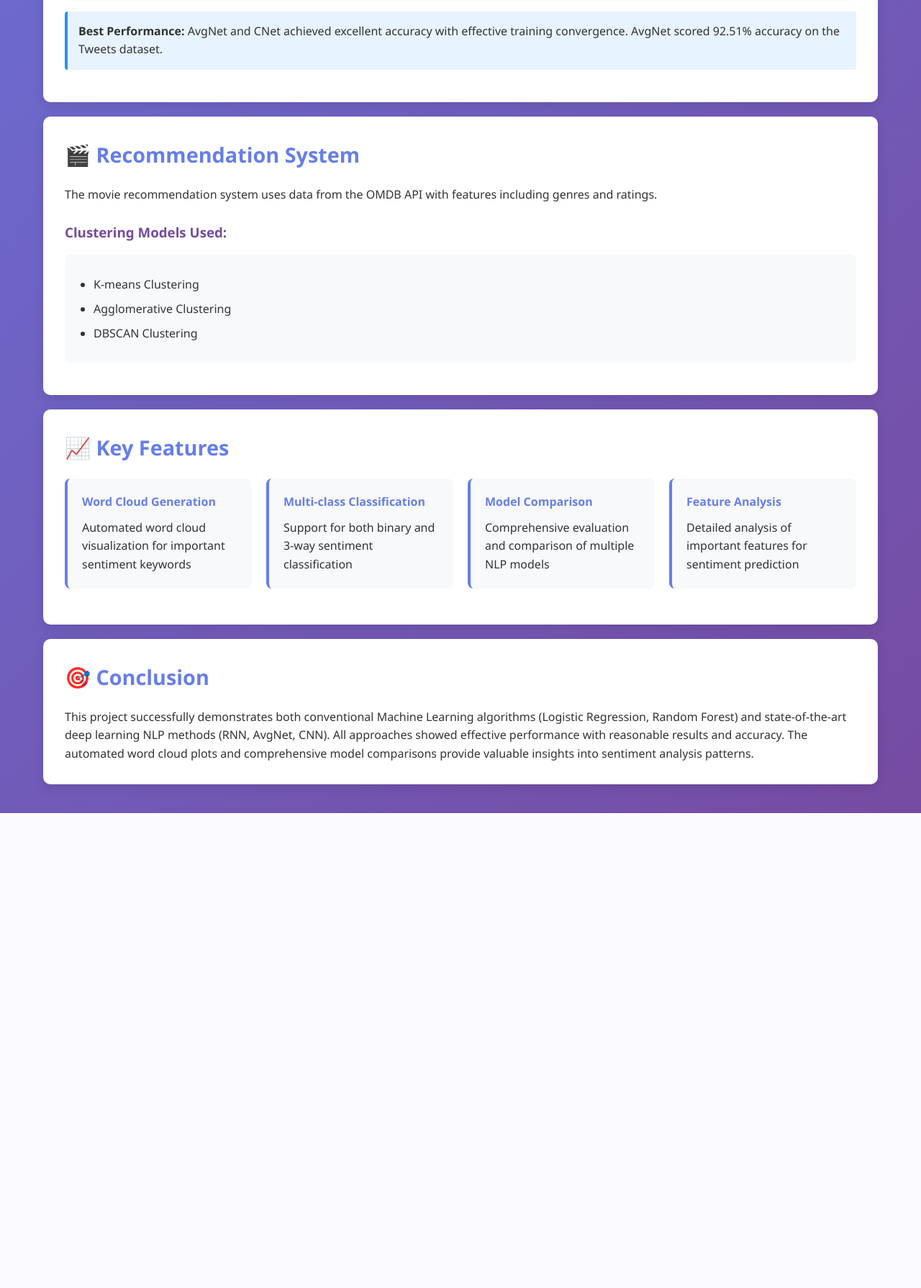
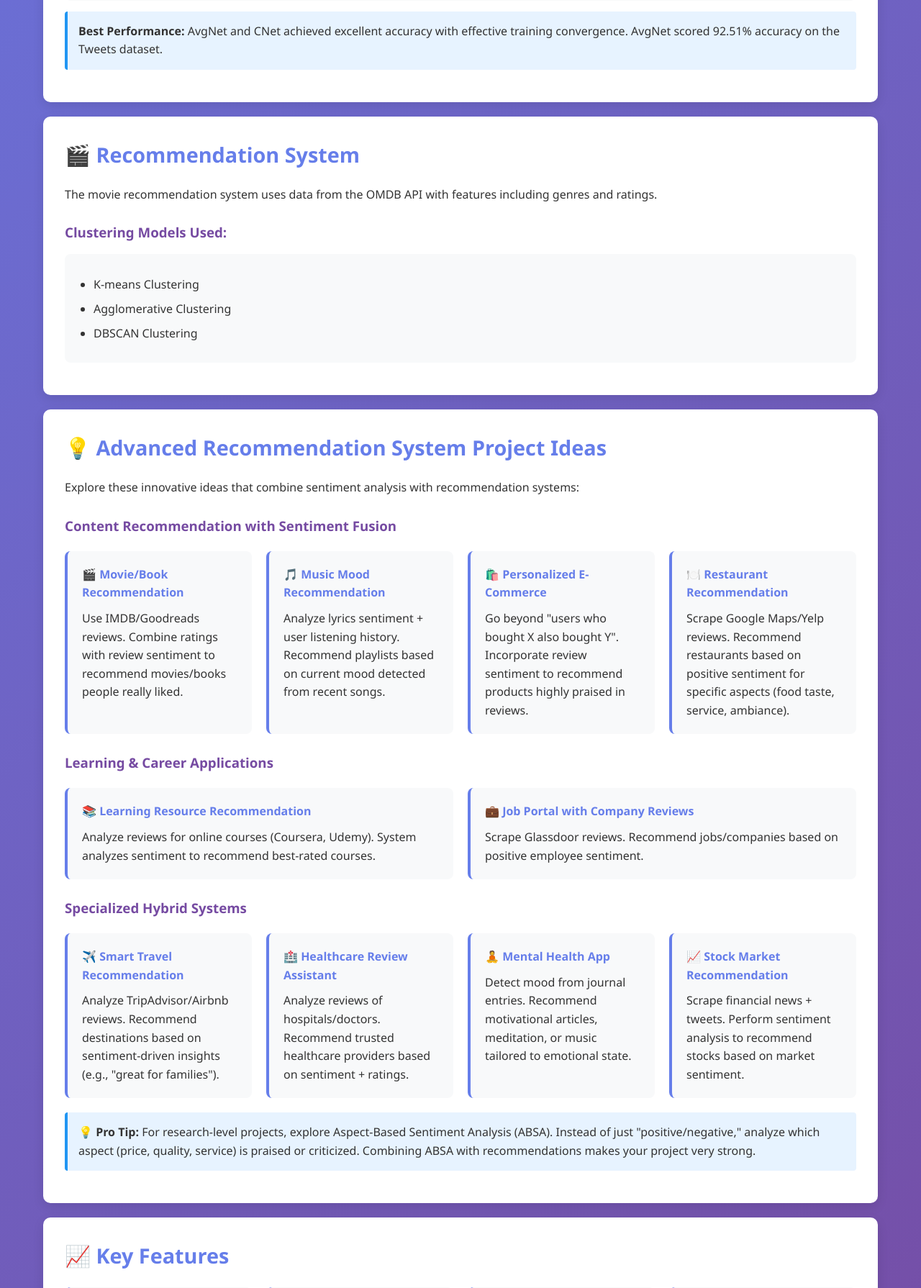
Before and after one commit to dikshakharat22-ui/sentiment-analysis-tool-using-nlp, a Flask app: page / in a window 1280 px wide. Shown: the part 1624-3414 px from the top of the page at 72% size. Before the commit the page ends 2754 px from the top, so only its background shows below. Run offline with Flask 3, Linux system fonts and the light colour scheme.

Commit message:
Add advanced project ideas combining sentiment analysis and recommendation systems
Update templates/index.html to include new sections detailing project ideas for advanced recommendation systems.

Replit-Commit-Author: Agent
Replit-Commit-Session-Id: 4d780aeb-d6cc-4759-9a51-f6d33f410f56
Replit-Commit-Checkpoint-Type: full_checkpoint
Replit-Commit-Screenshot-Url: https://storage.googleapis.com/screenshot-production-us-central1/2e49cd67-f493-436b-a301-e89e445f1dc5/4d780aeb-d6cc-4759-9a51-f6d33f410f56/ufO3Kk6

```diff
--- a/templates/index.html
+++ b/templates/index.html
@@ -263,6 +263,67 @@
         </div>
 
         <div class="content-section">
+            <h2>💡 Advanced Recommendation System Project Ideas</h2>
+            <p>Explore these innovative ideas that combine sentiment analysis with recommendation systems:</p>
+
+            <h3>Content Recommendation with Sentiment Fusion</h3>
+            <div class="feature-grid">
+                <div class="feature-card">
+                    <h4>🎬 Movie/Book Recommendation</h4>
+                    <p>Use IMDB/Goodreads reviews. Combine ratings with review sentiment to recommend movies/books people really liked.</p>
+                </div>
+                <div class="feature-card">
+                    <h4>🎵 Music Mood Recommendation</h4>
+                    <p>Analyze lyrics sentiment + user listening history. Recommend playlists based on current mood detected from recent songs.</p>
+                </div>
+                <div class="feature-card">
+                    <h4>🛍️ Personalized E-Commerce</h4>
+                    <p>Go beyond "users who bought X also bought Y". Incorporate review sentiment to recommend products highly praised in reviews.</p>
+                </div>
+                <div class="feature-card">
+                    <h4>🍽️ Restaurant Recommendation</h4>
+                    <p>Scrape Google Maps/Yelp reviews. Recommend restaurants based on positive sentiment for specific aspects (food taste, service, ambiance).</p>
+                </div>
+            </div>
+
+            <h3>Learning & Career Applications</h3>
+            <div class="feature-grid">
+                <div class="feature-card">
+                    <h4>📚 Learning Resource Recommendation</h4>
+                    <p>Analyze reviews for online courses (Coursera, Udemy). System analyzes sentiment to recommend best-rated courses.</p>
+                </div>
+                <div class="feature-card">
+                    <h4>💼 Job Portal with Company Reviews</h4>
+                    <p>Scrape Glassdoor reviews. Recommend jobs/companies based on positive employee sentiment.</p>
+                </div>
+            </div>
+
+            <h3>Specialized Hybrid Systems</h3>
+            <div class="feature-grid">
+                <div class="feature-card">
+                    <h4>✈️ Smart Travel Recommendation</h4>
+                    <p>Analyze TripAdvisor/Airbnb reviews. Recommend destinations based on sentiment-driven insights (e.g., "great for families").</p>
+                </div>
+                <div class="feature-card">
+                    <h4>🏥 Healthcare Review Assistant</h4>
+                    <p>Analyze reviews of hospitals/doctors. Recommend trusted healthcare providers based on sentiment + ratings.</p>
+                </div>
+                <div class="feature-card">
+                    <h4>🧘 Mental Health App</h4>
+                    <p>Detect mood from journal entries. Recommend motivational articles, meditation, or music tailored to emotional state.</p>
+                </div>
+                <div class="feature-card">
+                    <h4>📈 Stock Market Recommendation</h4>
+                    <p>Scrape financial news + tweets. Perform sentiment analysis to recommend stocks based on market sentiment.</p>
+                </div>
+            </div>
+
+            <div class="info-box">
+                <strong>💡 Pro Tip:</strong> For research-level projects, explore Aspect-Based Sentiment Analysis (ABSA). Instead of just "positive/negative," analyze which aspect (price, quality, service) is praised or criticized. Combining ABSA with recommendations makes your project very strong.
+            </div>
+        </div>
+
+        <div class="content-section">
             <h2>📈 Key Features</h2>
             <div class="feature-grid">
                 <div class="feature-card">
```
Also changed, not shown: 1 other file.
